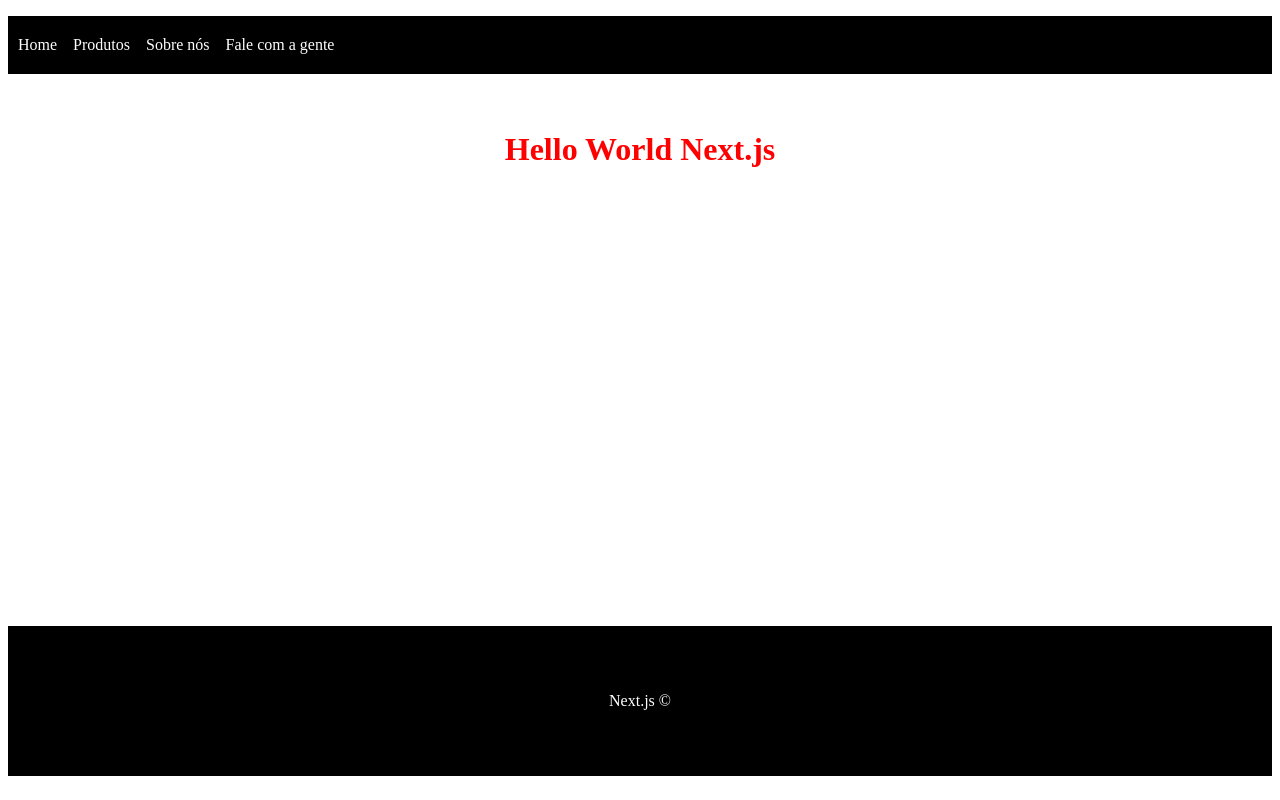
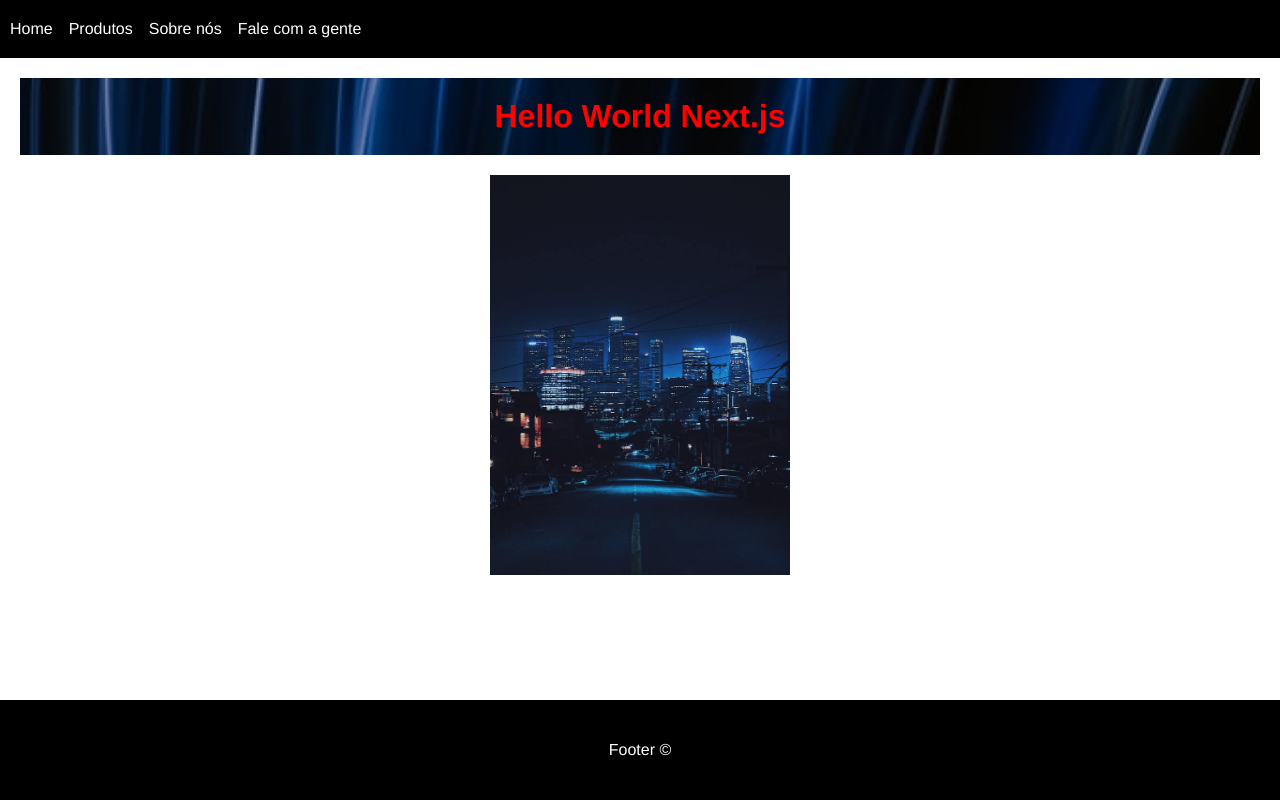
Before and after one commit to GeovanaAugusta/next, a Next.js app: page / in a window 1280 px wide. Built offline with nearby package versions, Linux system fonts and the light colour scheme.

Commit message:
feat: praticando conceitos - assets

```diff
--- a/components/Footer.js
+++ b/components/Footer.js
@@ -1,12 +1,9 @@
-import styles from '../styles/Footer.module.css';
+import styles from '../styles/Footer.module.css'
 
 export default function Footer() {
   return (
-    <>
-    <p className={styles.footer}>
-      Next.js &copy;
-    </p>
-    </>
+    <footer className={styles.footer}>
+      <p>Footer &copy;</p>
+    </footer>
   )
-
 }
--- a/components/MainContainer.js
+++ b/components/MainContainer.js
@@ -9,9 +9,8 @@ export default function Maincontainer({ children }) {
     <div className={styles.container}>
       {children}
     </div>
-    <footer>
+
       <Footer />
-    </footer>
     </>
   )
 
--- a/pages/_app.js
+++ b/pages/_app.js
@@ -1,4 +1,4 @@
-// import '@/styles/globals.css'
+import '@/styles/globals.css'
 
 import Maincontainer from "@/components/MainContainer";
 
--- a/pages/index.js
+++ b/pages/index.js
@@ -1,5 +1,6 @@
 import Head from 'next/head'
 import styles from '../styles/Home.module.css'
+import Image from 'next/image'
 
 export default function Home() {
   return (
@@ -12,6 +13,7 @@ export default function Home() {
       <div>
           <h1 className={styles.title}>Hello World Next.js</h1>
       </div>
+      <Image src="/images/city.jpg" width={300} height={400} alt='Cidade à noite'/>
     </>
   )
 }
--- a/styles/Footer.module.css
+++ b/styles/Footer.module.css
@@ -1,8 +1,11 @@
 .footer {
-  background-color: black;
-  color: white;
-  height: 150px;
+  background-color: #000;
+  color: #fff;
+  height: 100px;
   display: flex;
+  align-items: center;
   justify-content: center;
-  align-items: center;
+  position: absolute;
+  bottom: 0;
+  width: 100%;
 }
--- a/styles/Home.module.css
+++ b/styles/Home.module.css
@@ -1,3 +1,8 @@
 .title {
   color: red;
+  background-image: url('/images/pattern.jpg');
+  background-size: cover;
+  background-position: center;
+  padding: 20px;
+  margin-bottom: 20px;
 }
--- a/styles/globals.css
+++ b/styles/globals.css
@@ -1,5 +1,7 @@
+
+
 * {
+  margin: 0;
   padding: 0;
-  margin: 0;
-  font-family: Roboto;
+  font-family: Helvetica;
 }
```
Also changed, not shown: public/images/city.jpg (added), public/images/pattern.jpg (added).
